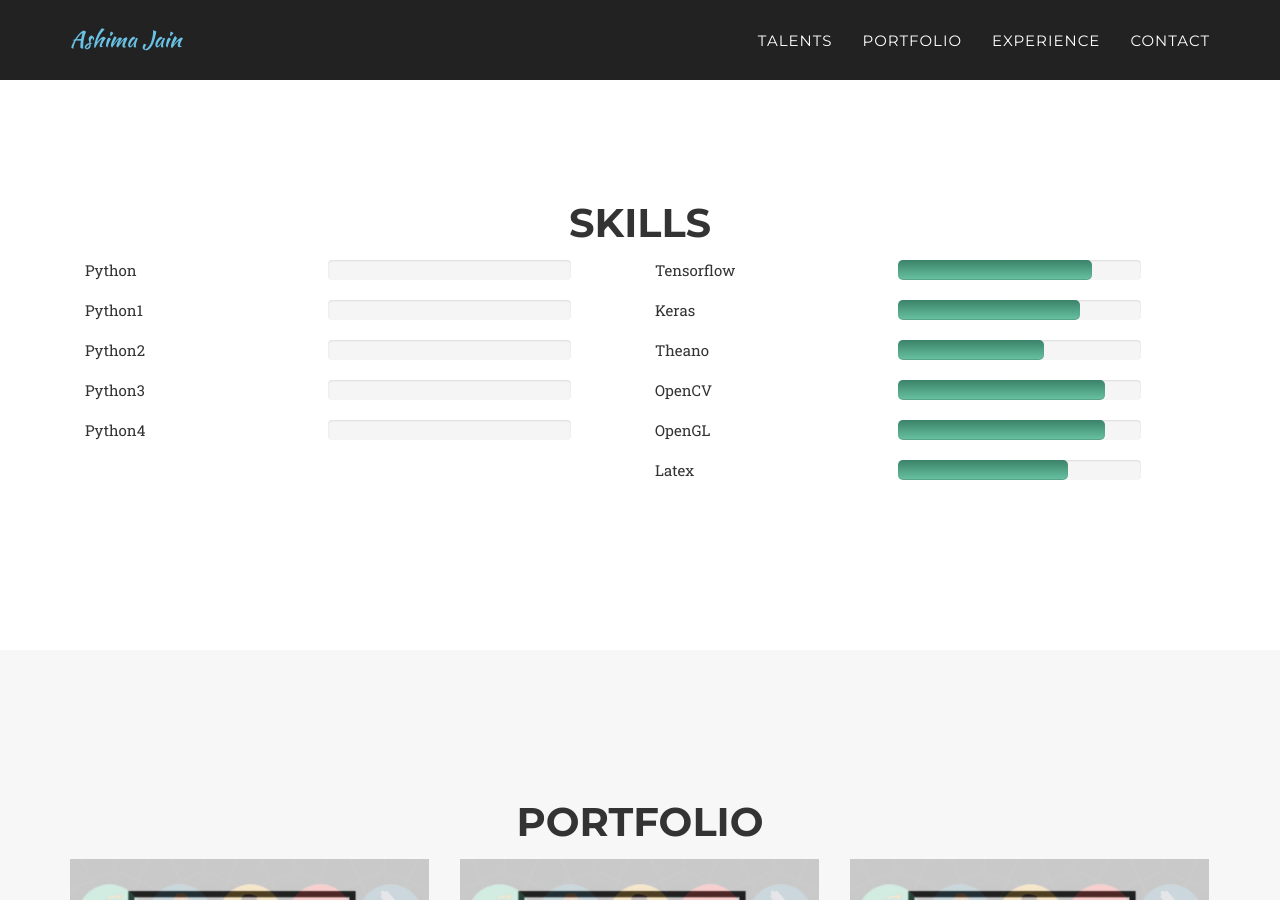
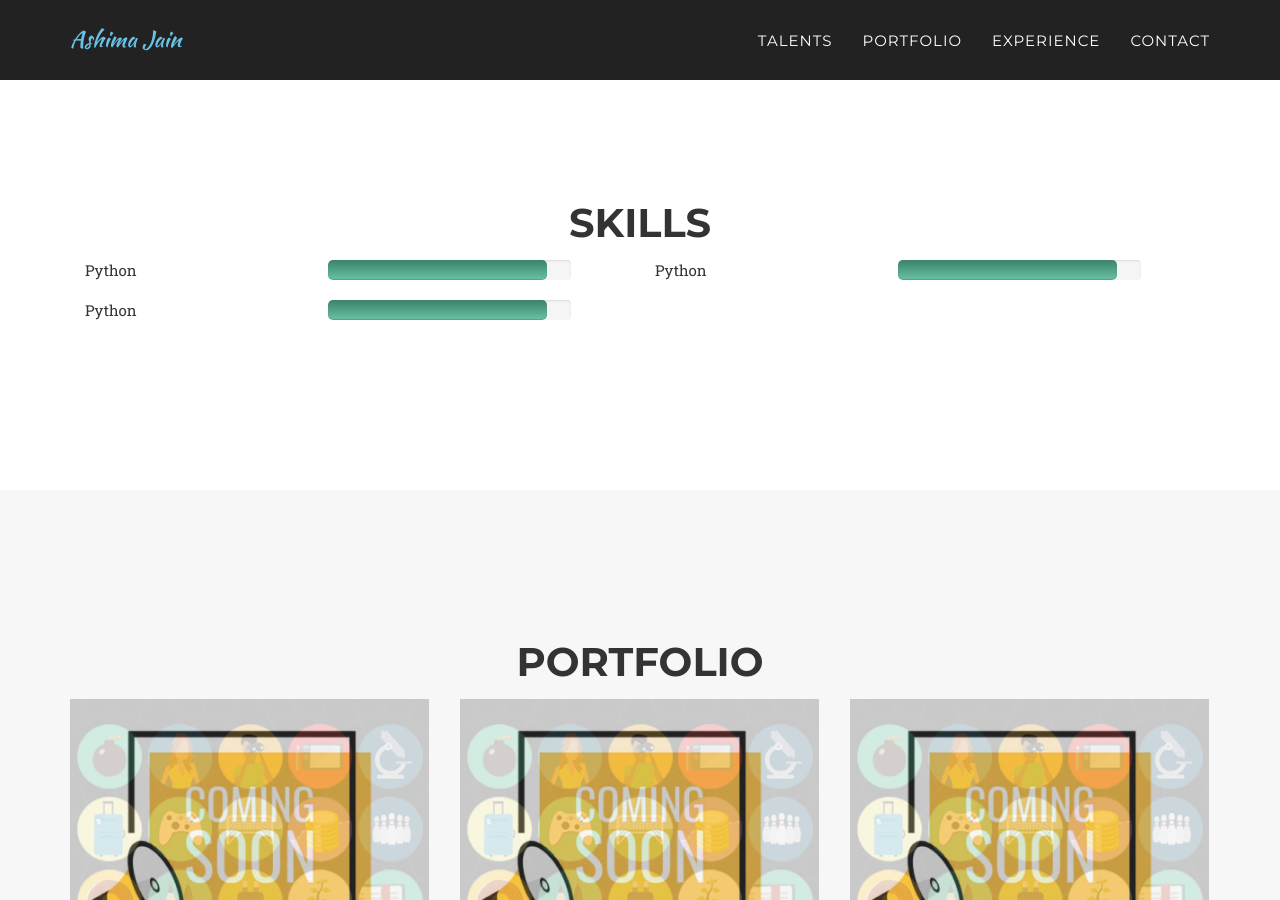
Before and after one commit to ashimajain2595/ashimajainCV, a Jekyll site: the page built from index.html, in a window 1280 px wide and 900 px high, scrolled down 707 px. Built offline with Jekyll 4.4.1, drawn with Linux system fonts in a browser that asks for light colours; some web fonts are replaced.

Commit message:
Skills update

```diff
--- a/_config.yml
+++ b/_config.yml
@@ -6,19 +6,77 @@ title: Ashima Jain
 email: your-email@domain.com
 description: "Write an awesome description for your new site here. You can edit this line in _config.yml. It will appear in your document head meta (for Google search results) and in your feed.xml site description."
 
+people:
+- name: Python
+  pic: 90
+- name: C/C++
+  pic: 80
+- name: JAVA
+  pic: 60
+- name: Objective-C
+  pic: 75
+- name: R
+  pic: 75
+- name: Octave
+  pic: 85
+- name: Tensorflow
+  pic: 80
+- name: Keras
+  pic: 75
+- name: Theano
+  pic: 60
+- name: OpenCV
+  pic: 85
+- name: OpenGL
+  pic: 85
+- name: Latex
+  pic: 70
 
 # Team names, titles and social links
-people:
-- name: Python
-  level: 90
-- name: Python1
-  level: 90
-- name: Python2
-  level: 90
-- name: Python3
-  level: 50
-- name: Python4
-  level: 90
+# people:
+# - name: Kay Garland
+#   pic: 90
+#   position: Lead Designer
+#   social:
+#     - title: twitter
+#       url: #
+#     - title: facebook
+#       url: #
+#     - title: stack-overflow
+#       url: #
+#
+# - name: Larry Parker
+#   pic: 20
+#   position: Lead Marketer
+#   social:
+#     - title: twitter
+#       url: #
+#     - title: facebook
+#       url: #
+#     - title: linkedin
+#       url: #
+#
+# - name: Diana Petersen
+#   pic: 30
+#   position: Lead Developer
+#   social:
+#     - title: twitter
+#       url: #
+#     - title: facebook
+#       url: #
+#     - title: google-plus
+#       url: #
+#
+# - name: Diana Petersen
+#   pic: 50
+#   position: Lead Developer
+#   social:
+#     - title: twitter
+#       url: #
+#     - title: facebook
+#       url: #
+#     - title: google-plus
+#       url: #
 
 # Social networks usernames (many more available: google-plus, flickr, dribbble, pinterest, instagram, tumblr, linkedin, etc.)
 social:
--- a/_includes/services.html
+++ b/_includes/services.html
@@ -7,62 +7,16 @@
                     <!-- <h3 class="section-subheading text-muted">Lorem ipsum dolor sit amet consectetur.</h3> -->
                 </div>
             </div>
-            <div class="col-md-6">
-              {% for skill in site.people %}
-                <div class="skill-progress">
-                   <div class="skill-title"> <span>{{skill.name}}</span> </div>
-                   <div class="progress">
-                      <div class="progress-bar six-sec-ease-in-out" role="progressbar" aria-valuenow="{{skill.pic}}" aria-valuemin="0" aria-valuemax="100" style="width: {{skill.pic}}%;"> <span>{{skill.pic}}%</span> </div>
-                   </div>
-                </div>
-              {% endfor %}
-            </div>
-
-
-            <div class="col-md-6">
-              <div class="skill-progress">
-                 <div class="skill-title"> <span>Tensorflow</span> </div>
-                 <div class="progress">
-                    <div class="progress-bar six-sec-ease-in-out" role="progressbar" aria-valuenow="80" aria-valuemin="0" aria-valuemax="100" style="width: 80%;"> <span>79%</span> </div>
-                 </div>
+            {% for post in site.posts %}
+              <div class="col-md-6">
+                  <div class="skill-progress">
+                     <div class="skill-title"> <span>Python</span> </div>
+                     <div class="progress">
+                        <div class="progress-bar six-sec-ease-in-out" role="progressbar" aria-valuenow="90" aria-valuemin="0" aria-valuemax="100" style="width: 90%;"> <span>79%</span> </div>
+                     </div>
+                  </div>
               </div>
-
-              <div class="skill-progress">
-                 <div class="skill-title"> <span>Keras</span> </div>
-                 <div class="progress">
-                    <div class="progress-bar six-sec-ease-in-out" role="progressbar" aria-valuenow="75" aria-valuemin="0" aria-valuemax="100" style="width: 75%;"> <span>79%</span> </div>
-                 </div>
-              </div>
-
-              <div class="skill-progress">
-                 <div class="skill-title"> <span>Theano</span> </div>
-                 <div class="progress">
-                    <div class="progress-bar six-sec-ease-in-out" role="progressbar" aria-valuenow="60" aria-valuemin="0" aria-valuemax="100" style="width: 60%;"> <span>79%</span> </div>
-                 </div>
-              </div>
-
-              <div class="skill-progress">
-                 <div class="skill-title"> <span>OpenCV</span> </div>
-                 <div class="progress">
-                    <div class="progress-bar six-sec-ease-in-out" role="progressbar" aria-valuenow="85" aria-valuemin="0" aria-valuemax="100" style="width: 85%;"> <span>79%</span> </div>
-                 </div>
-              </div>
-
-              <div class="skill-progress">
-                 <div class="skill-title"> <span>OpenGL</span> </div>
-                 <div class="progress">
-                    <div class="progress-bar six-sec-ease-in-out" role="progressbar" aria-valuenow="85" aria-valuemin="0" aria-valuemax="100" style="width: 85%;"> <span>79%</span> </div>
-                 </div>
-              </div>
-
-              <div class="skill-progress">
-                 <div class="skill-title"> <span>Latex</span> </div>
-                 <div class="progress">
-                    <div class="progress-bar six-sec-ease-in-out" role="progressbar" aria-valuenow="70" aria-valuemin="0" aria-valuemax="100" style="width: 70%;"> <span>79%</span> </div>
-                 </div>
-              </div>
-            </div>
-
+            {% endfor %}
             <!-- <div class="row text-center">
                 <div class="col-md-4">
                     <span class="fa-stack fa-4x">
```
